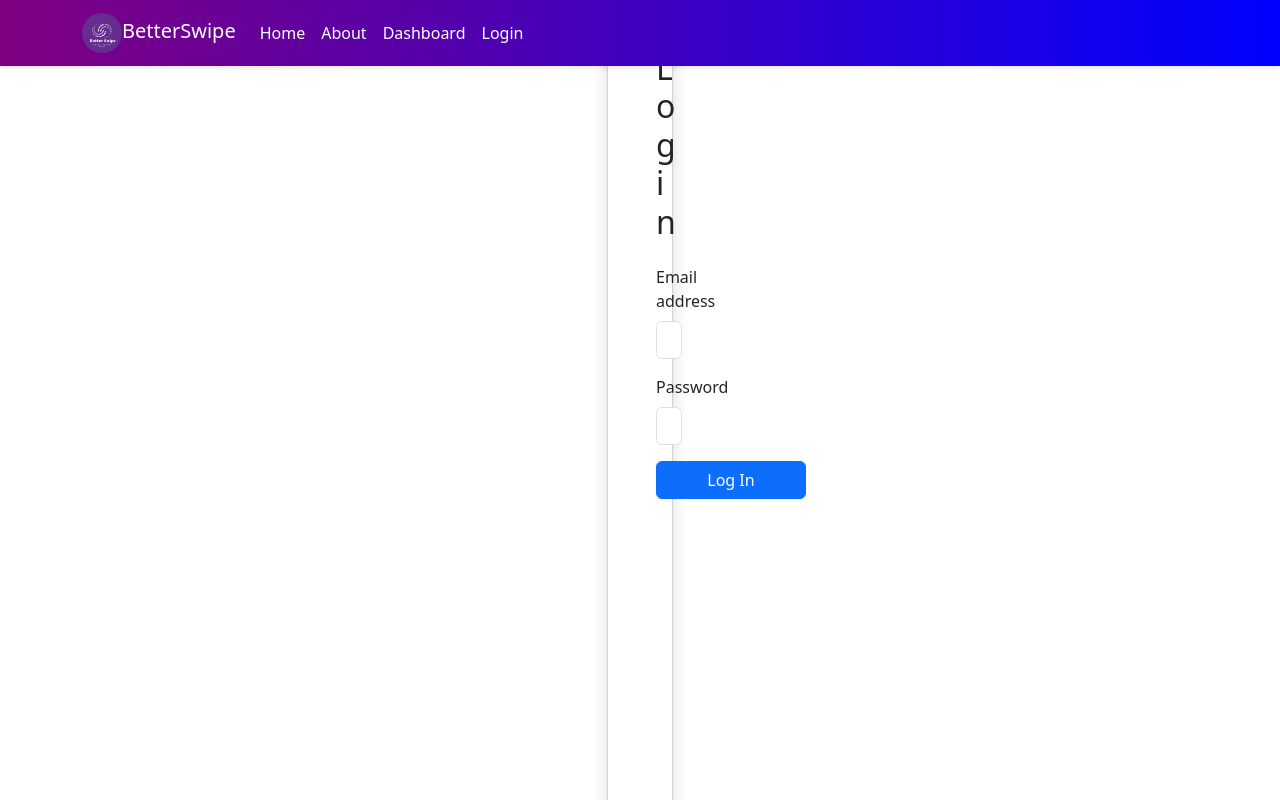
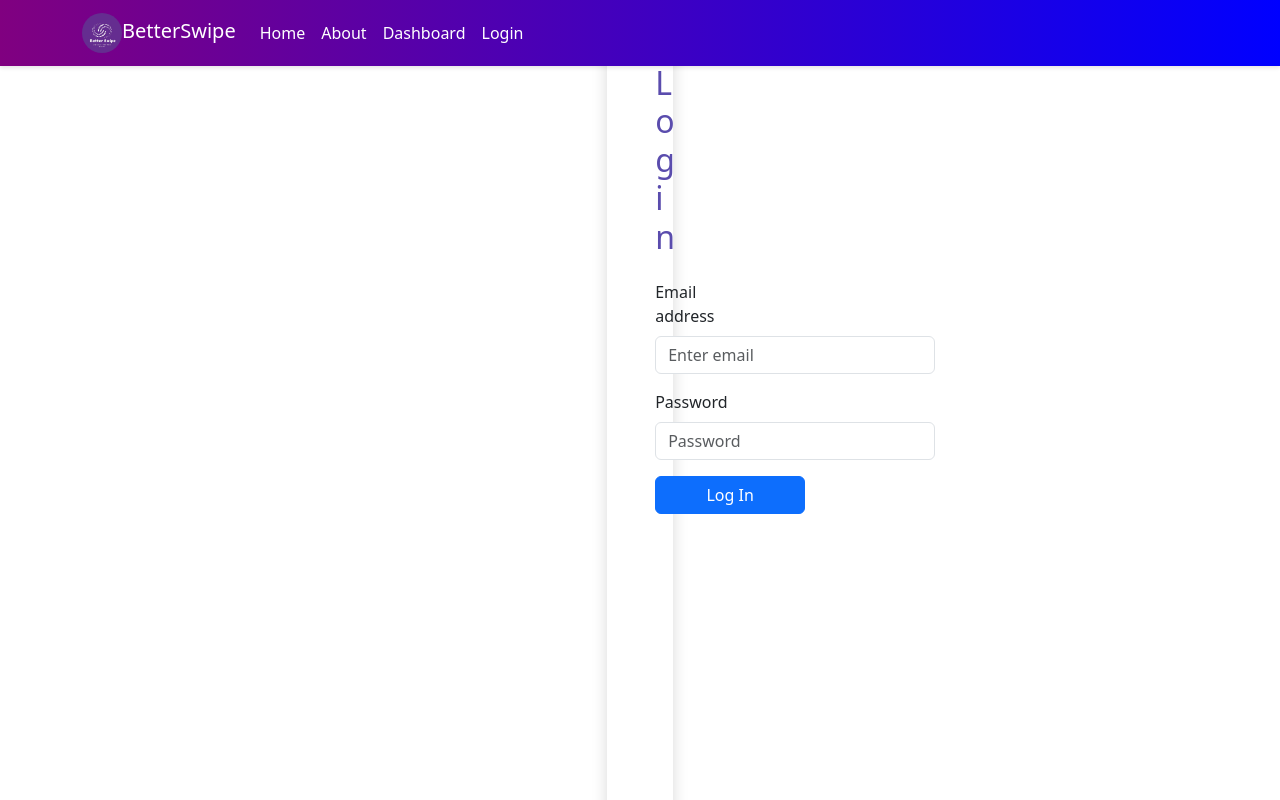
Before and after one commit to jbudcardi/BetterSwipe, a React (Vite) app in the folder frontend/: page /login in a window 1280 px wide. Shown: the top 800 px of the page. Built offline with nearby package versions, Linux system fonts and the light colour scheme.

Commit message:
still working on login page

```diff
--- a/frontend/src/pages/Login.css
+++ b/frontend/src/pages/Login.css
@@ -1,11 +1,12 @@
 /* Login.css */
 
-
+@import url('https://fonts.googleapis.com/css2?family=Open+Sans:wght@400;700&display=swap');
 /* Ensure the full viewport height and set the background color */
 html, body {
     height: 100%;
     margin: 0;
-    background-color: #6C5CE7; /* Your chosen background color */
+    background-color: #6C5CE7; /* chosen background color */
+    box-sizing: border-box;
   }
 
   /* Since Bootstrap is handling the centering, you don't need to set display: flex here */
@@ -17,17 +18,13 @@ html, body {
   /* Styles for the card */
   .card {
     width: 60%;
-    max-width: 400px; /* Adjust this width as per your design requirements */
+    max-width: auto; /* Adjust this width as per your design requirements */
     margin: auto; /* Centers the card in the available column space */
     border: none;
     border-radius: 0.25rem; /* Slightly rounded corners for the card */
-    box-shadow: 0 4px 8px rgba(0, 0, 0, 0.1); /* A subtle shadow for some depth */
+    box-shadow: 0 4px 8px rgba(0, 0, 0, 0.15); /* A subtle shadow for some depth */
   }
 
-  /* Styles for the form and its elements */
-  .card-body {
-    padding: 2rem; /* Provides spacing inside the card */
-  }
 
   .form-heading {
     margin-bottom: 2rem; /* Space below the form heading */
@@ -36,6 +33,8 @@ html, body {
   }
 
   .form-control {
+    width: 100%;
+    min-width:280px;
     border-radius: 0.25rem; /* Consistent rounded edges for inputs */
     margin-bottom: 1rem; /* Space between form elements */
   }
@@ -64,8 +63,61 @@ html, body {
   /* This style applies to the text and links at the bottom of the form */
   .form-footer-text {
     text-align: center; /* Center align the text */
-    margin-top: 1rem; /* Space from the last form element */
+    margin-top: 1rem;
+    margin-bottom: 1rem; /* Adding bottom margin*/
   }
+
+
+  /* Ensuring that the 'Register for free' link is centered and appears as a block */
+.card-body .form-footer-text a {
+  display: block;
+}
+
+/* this is where i will be testing new styles*/
+/* Style for the 'Forgot Password?' link */
+.card-body .mt-2 {
+  display: block; /* Ensure the link is displayed as a block for correct spacing */
+  color: #5A4CAD;; /* Change as per your theme color */
+  text-decoration: underline; /* If you want it underlined */
+}
+
+/* Targeting the 'Forgot Password?' link within the card body specifically */
+.card-body .nav-link.mt-2 {
+  display: block;
+  margin-bottom: 1rem;
+  color: #007bff;
+}
+
+/* Style for the footer text, ensuring it's centered */
+.card-body .text-center {
+  margin-top: 1rem; /* Adjust as necessary */
+  margin-bottom: 1rem;
+  color: #5A4CAD; /* Adjust color to fit your design */
+}
+
+/* Style for the 'Register for free' link within the footer text */
+.card-body .text-center a {
+  color: #5A4CAD;; /* Ensure this is visible on your card's background */
+  text-decoration: none; /* Typically no underline for links */
+}
+
+.card-body .text-center a:hover {
+  text-decoration: underline; /* Underline on hover for better user interaction */
+}
+
+.card.shadow {
+  /* Apply a shadow that matches your UI concept */
+  box-shadow: 0 4px 8px rgba(0, 0, 0, 0.1);
+  /* Remove default border, if any, or set it as per your design */
+  border: none;
+  /* Set a background color that matches your UI concept, if different from default */
+  background-color: #ffffff;
+  /* Adjust padding as per your design requirements */
+  padding: 2rem;
+  /* You may want rounded corners if that fits your design */
+  border-radius: 0.5rem;
+}
+
 
   /* Responsive adjustments if needed for smaller screens */
   @media (max-width: 768px) {
```
